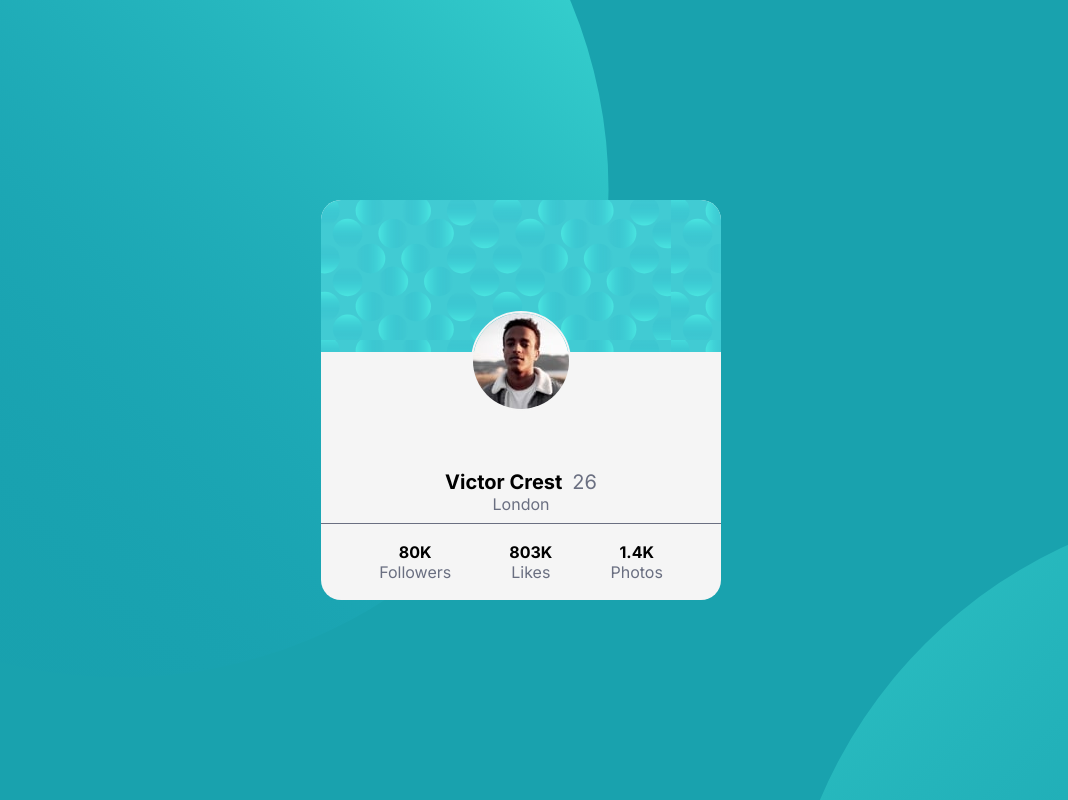
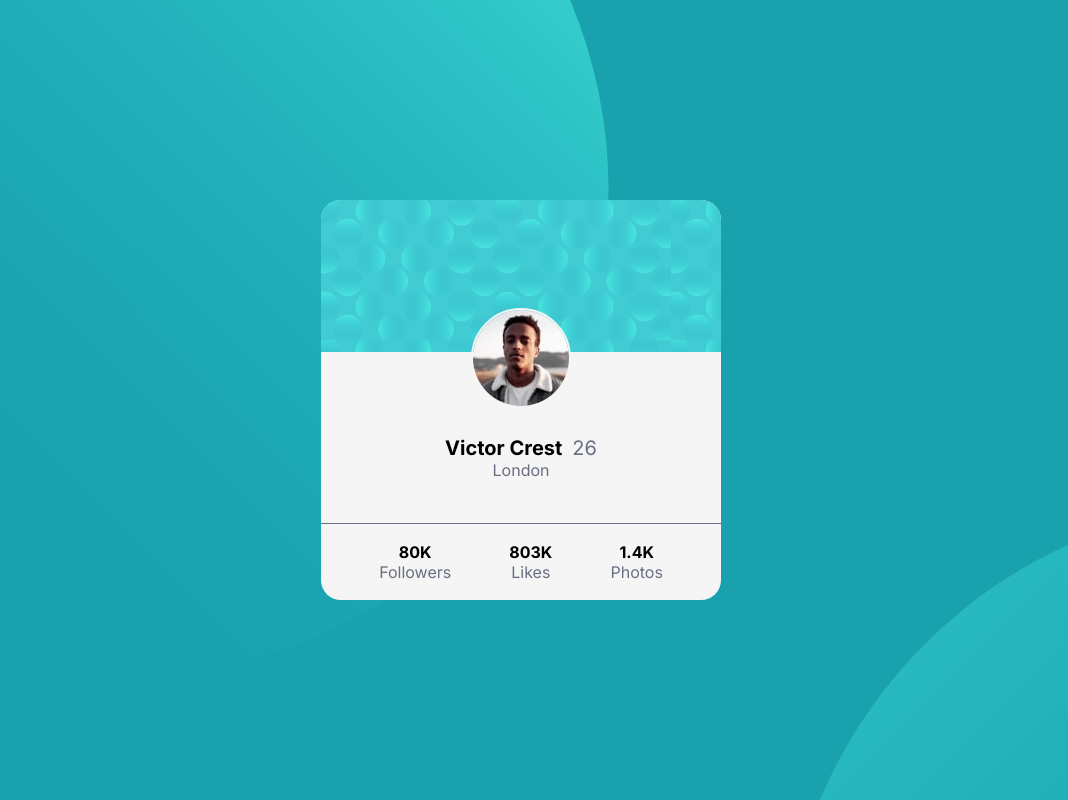
Before and after one commit to hholly3003/profilecardcomponent, a plain HTML site: page index.html in a window 1280 px wide. Shown: the whole page, without its empty margins (119-1187 px from the left). Drawn offline with Linux system fonts and the light colour scheme.

Commit message:
update the content description positioning

```diff
--- a/style.css
+++ b/style.css
@@ -48,7 +48,7 @@ body{
 
 .profile-picture{
     position: relative;
-    top:-50px;
+    top:-80px;
     /* margin-bottom: 200px; */
     /* bottom: 400px; */
     border: 2px solid whitesmoke;
@@ -57,9 +57,11 @@ body{
 }
 
 .description{
+    position: absolute;
     display: flex;
+    margin-top: 40px;
     flex-direction: column;
-    justify-content: space-between;
+    /* justify-content: space-evenly; */
     align-items: center;
     /* margin-bottom: 500px; */
 }
```
